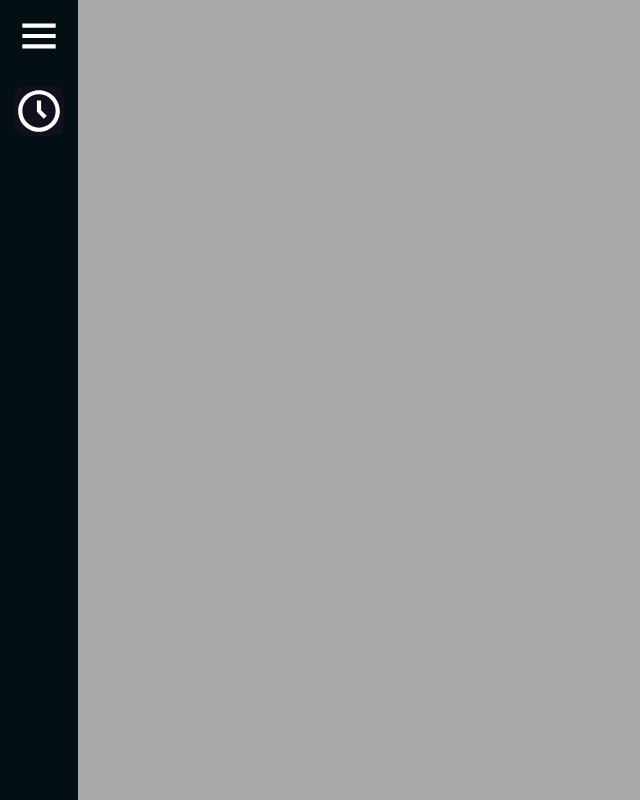
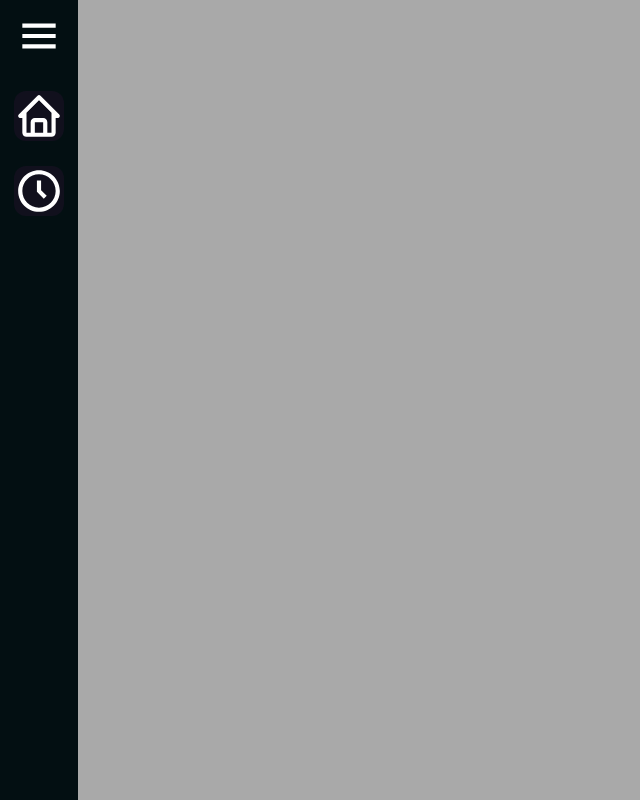
Before and after one commit to cweigandt/widgets-app, a React (Create React App) app: page / in a window 1280 px wide. Shown: the whole page, without its empty margins (0-640 px from the left). Built offline with nearby package versions, Linux system fonts and the light colour scheme.

Commit message:
Sidebar spacing

```diff
--- a/src/components/sidebar/SideBar.js
+++ b/src/components/sidebar/SideBar.js
@@ -1,7 +1,7 @@
 import '../../styles/SideBar.css'
 
 import { useCallback, useRef } from 'react'
-import { BiMenu, BiTimeFive } from 'react-icons/bi'
+import { BiHome, BiMenu, BiTimeFive } from 'react-icons/bi'
 
 const SideBar = () => {
   const sideBarRef = useRef(null)
@@ -29,6 +29,7 @@ const SideBar = () => {
         <div className='logo_name'>Christian</div>
       </div>
       <ul className='nav-list'>
+        <LinkItem href='/' iconComponent={<BiHome />} text='Home' />
         <LinkItem href='clock' iconComponent={<BiTimeFive />} text='Clock' />
       </ul>
     </div>
--- a/src/styles/SideBar.css
+++ b/src/styles/SideBar.css
@@ -63,7 +63,7 @@
 
 .sidebar li {
   position: relative;
-  margin: 8px 0;
+  margin: 25px 0;
   list-style: none;
 }
 
```
